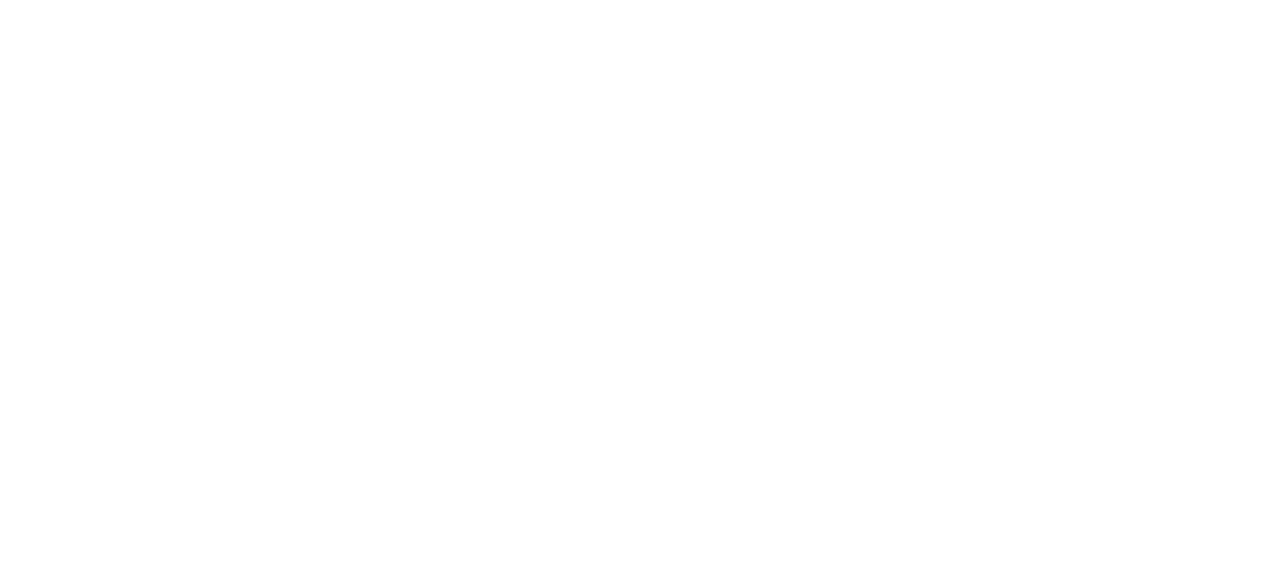
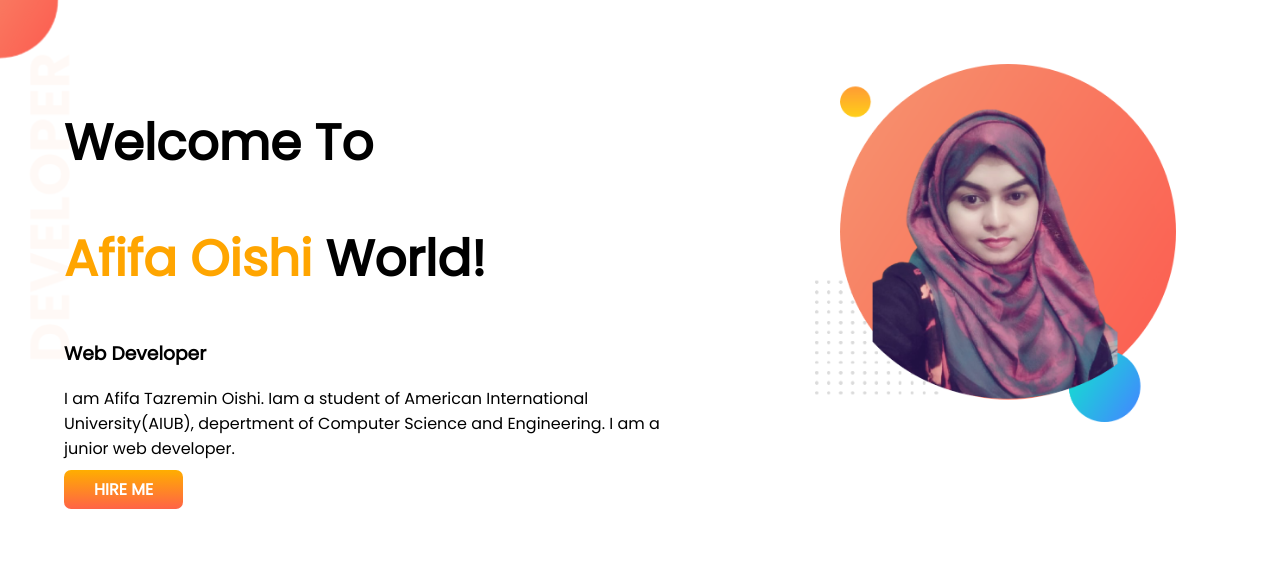
Before and after one commit to Afifa-Tazremin-Oishi/developer-portfolio, a plain HTML site: page index.html in a window 1280 px wide. Drawn offline with Linux system fonts and the light colour scheme.

Commit message:
top banner added

```diff
--- a/index.html
+++ b/index.html
@@ -1,13 +1,30 @@
 <!DOCTYPE html>
 <html lang="en">
-<head>
-    <meta charset="UTF-8">
-    <meta http-equiv="X-UA-Compatible" content="IE=edge">
-    <meta name="viewport" content="width=device-width, initial-scale=1.0">
+  <head>
+    <meta charset="UTF-8" />
+    <meta http-equiv="X-UA-Compatible" content="IE=edge" />
+    <meta name="viewport" content="width=device-width, initial-scale=1.0" />
     <title>Afifa Portfolio</title>
-    <link rel="stylesheet" href="style.css">
-</head>
-<body>
-
-</body>
+    <link rel="preconnect" href="https://fonts.googleapis.com" />
+    <link rel="preconnect" href="https://fonts.gstatic.com" crossorigin />
+    <link href="https://fonts.googleapis.com/css2?family=Poppins&display=swap" rel="stylesheet" />
+    <link rel="stylesheet" href="style.css" />
+  </head>
+  <body>
+    <section class="top-banner">
+      <div class="half-width">
+        <h1>Welcome To</h1>
+        <h1><span class="orange-color">Afifa Oishi</span> World!</h1>
+        <h3>Web Developer</h3>
+        <p>
+          I am Afifa Tazremin Oishi. Iam a student of American International University(AIUB),
+          depertment of Computer Science and Engineering. I am a junior web developer.
+        </p>
+        <a class="link-button" target="_blank" href="https://www.linkedin.com/in/afifa-tazremin-oishi-69b45722a/">HIRE ME</a>
+      </div>
+      <div class="half-width">
+        <img src="images/afifa-pic-bg.png" alt="" />
+      </div>
+    </section>
+  </body>
 </html>
--- a/style.css
+++ b/style.css
@@ -0,0 +1,33 @@
+body{
+    font-family: 'Poppins', sans-serif;
+    margin: 0px;
+}
+h1{
+    font-size: 50px;
+}
+.orange-color{
+    color: orange;
+
+}
+section{
+    display: flex;
+}
+.half-width{
+    size: 50%;
+    padding: 5%;
+}
+.half-width img{
+    width: 90%;
+}
+.link-button{
+    text-decoration: none;
+    background-image: linear-gradient(rgb(255, 174, 0), tomato);
+    padding: 8px 30px;
+    border-radius: 7px;
+    color: white;
+    font-weight: 700;
+}
+.top-banner{
+    background-image: url(images/top-banner.png);
+    background-repeat: no-repeat;
+}
```
Also changed, not shown: images/afifa-pic-bg.png (added), images/dream-bg.png (added), images/exp-bg.png (added), images/jhankar.png (added), images/jhankar2.png (added), images/my-bg.png (added), images/my-bg2.png (added), images/top-banner.png (added), 7 other files.
